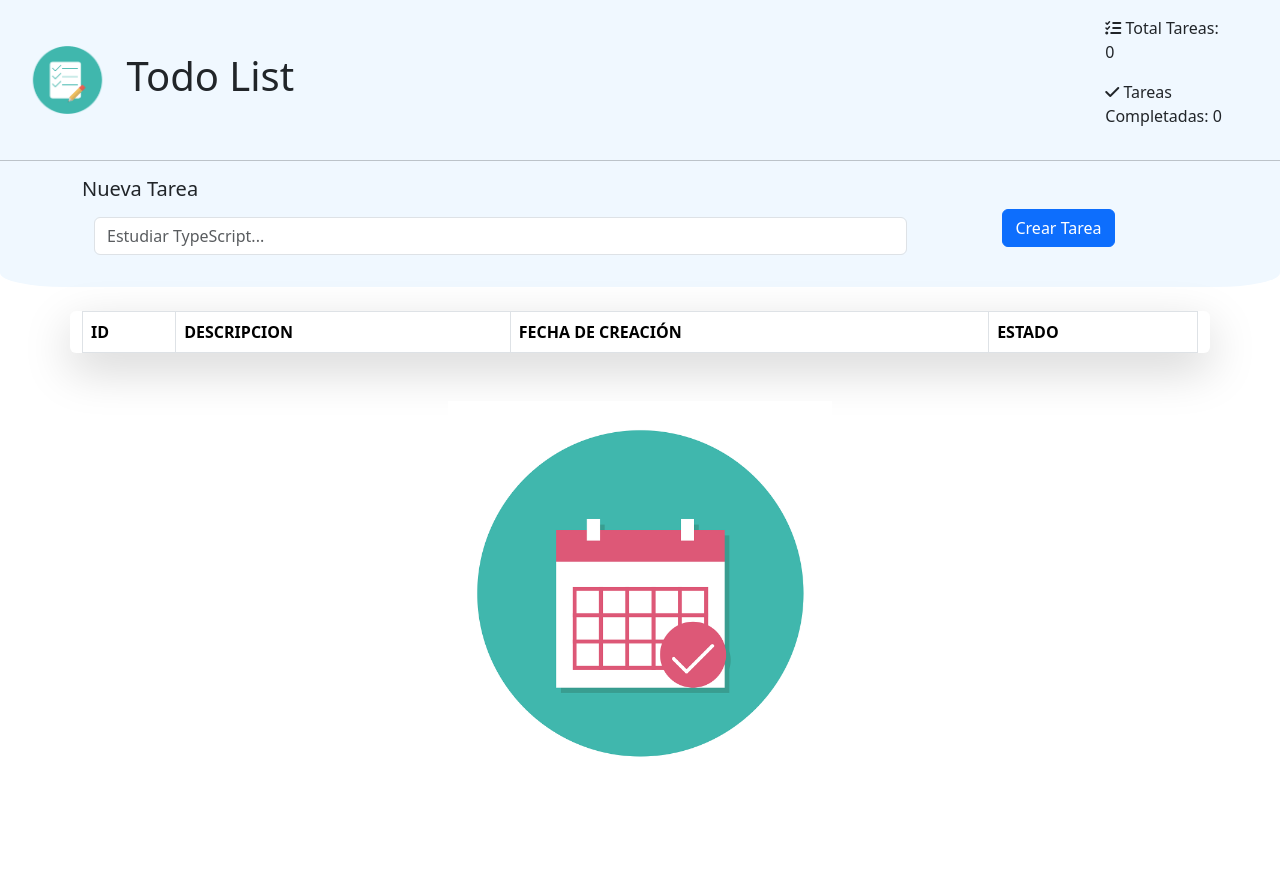
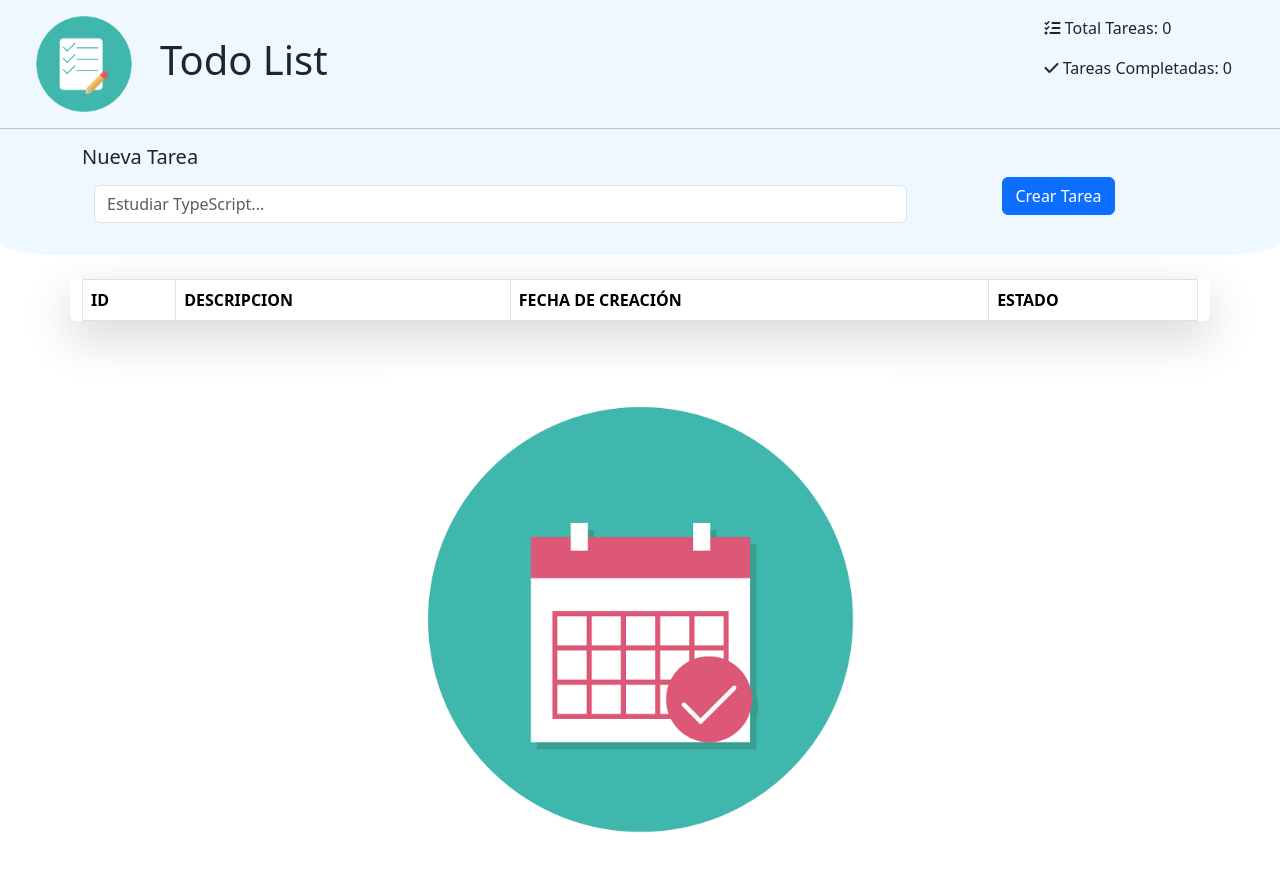
Before and after one commit to CarloAguirre/javascript_exercises_04, a plain HTML site: page index.html in a window 1280 px wide. Before the commit the page ends 800 px from the top, so only its background shows below. Drawn offline with nearby package versions, Linux system fonts and the light colour scheme.

Commit message:
images rezises

```diff
--- a/assets/js/script.js
+++ b/assets/js/script.js
@@ -23,7 +23,7 @@ const creaTarea = ()=>{
 
 const listarTareas = ()=>{
     let html ='';
-   document.getElementById("sinTareas").innerHTML = `<img src="./assets/imgs/calendar.png" alt="imagen de calendario" width="30%">`;
+   document.getElementById("sinTareas").innerHTML = `<img src="./assets/imgs/calendar.png" alt="imagen de calendario" width="500px">`;
 
     for(let tarea of tareas){
         if(tarea.estado === false){
--- a/index.html
+++ b/index.html
@@ -17,7 +17,7 @@
     <main class="pb-4">
       <section class="ms-4 pt-3 header">
         <div class="logo-container">
-          <img src="./assets/imgs/list.png" alt="logo" width="8%">
+          <img src="./assets/imgs/list.png" alt="logo" width="120px">
           <h1 class="ms-3">Todo List</h1>
         </div>
         <div class="me-5">
```
